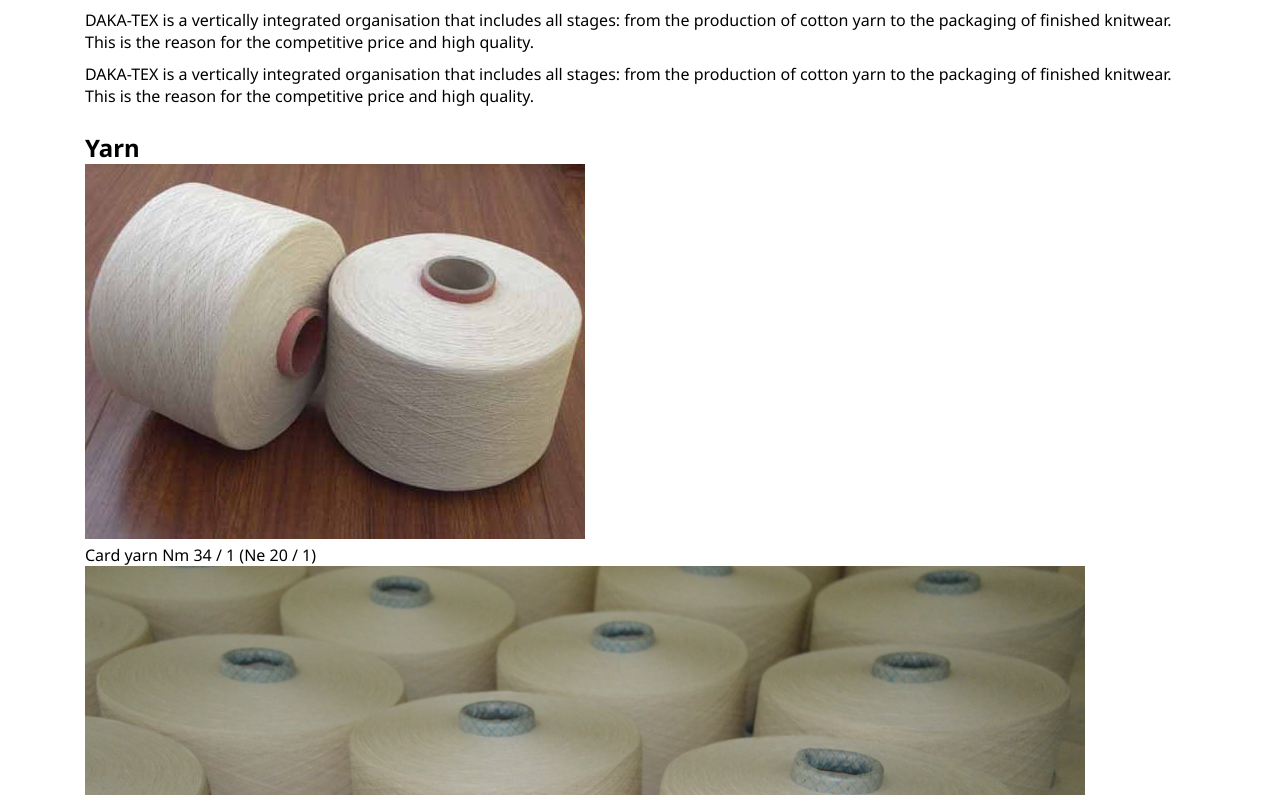
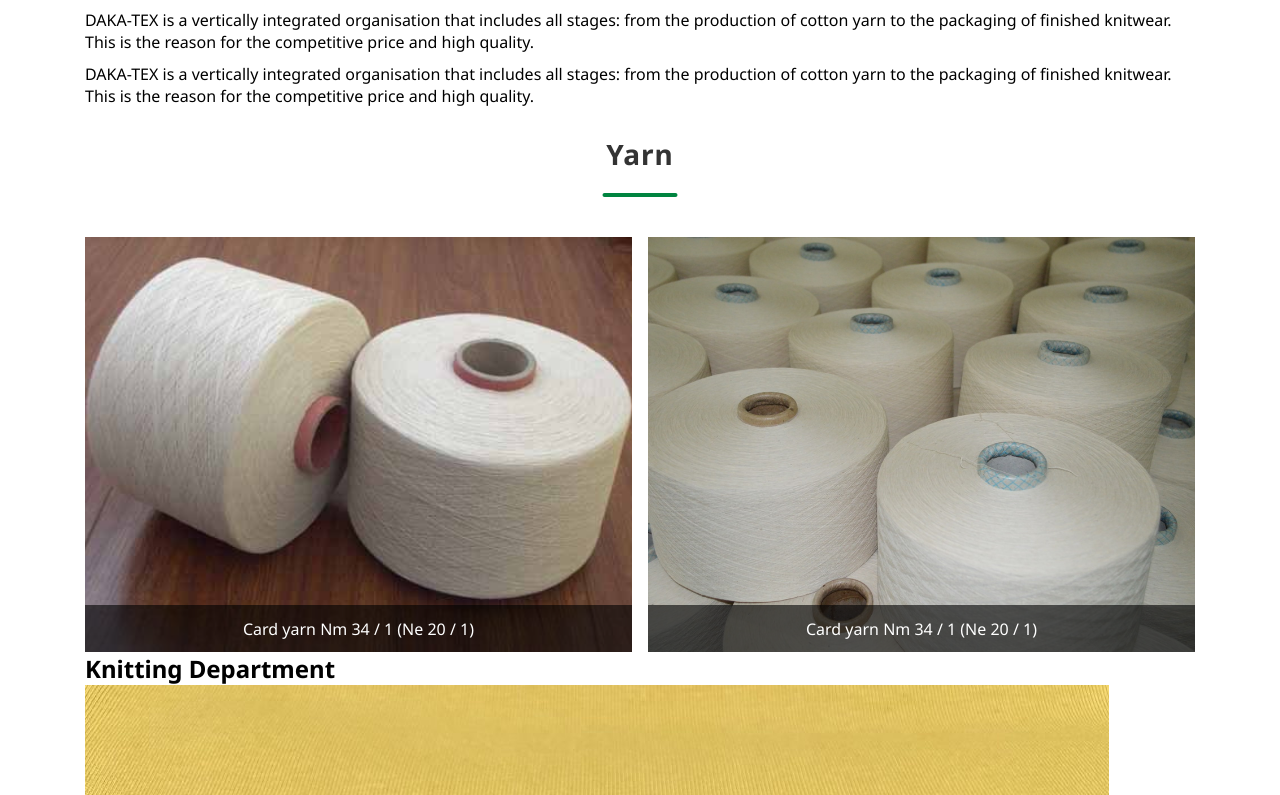
Before and after one commit to AvazShukurullayev/dakatex-clone, a React (Vite) app: page / in a window 1280 px wide. Shown: the part 9565-10360 px from the top of the page. Built offline with nearby package versions, Linux system fonts and the light colour scheme.

Commit message:
production yarn page style

```diff
--- a/src/pages/production-yarn-page/ProductionYarnPage.css
+++ b/src/pages/production-yarn-page/ProductionYarnPage.css
@@ -0,0 +1,30 @@
+.production__yarn {
+
+}
+
+.production__yarn-cards {
+    display: grid;
+    grid-template-columns: repeat(2, 1fr);
+    gap: 1rem;
+}
+
+.production__yarn-card {
+    position: relative;
+}
+
+.production__yarn-card img {
+    width: 100%;
+    height: 100%;
+    object-position: center;
+    object-fit: cover;
+}
+
+.production__yarn-card p {
+    position: absolute;
+    bottom: 0;
+    text-align: center;
+    color: #fff;
+    background:rgba(0,0,0,0.6);
+    width: 100%;
+    padding: 0.8rem 0;
+}
--- a/src/pages/production-yarn-page/ProductionYarnPage.jsx
+++ b/src/pages/production-yarn-page/ProductionYarnPage.jsx
@@ -1,9 +1,11 @@
+import "./ProductionYarnPage.css"
+
 export const ProductionYarnPage = () => {
     return (
         <main className="main">
             <section className="production__yarn">
                 <div className="container">
-                    <h2>Yarn</h2>
+                    <h2 className="title">Yarn</h2>
                     <div className="production__yarn-cards">
                         <div className="production__yarn-card">
                             <img src="/src/assets/yarn-1.jpg" alt="yarn-1"/>
```
